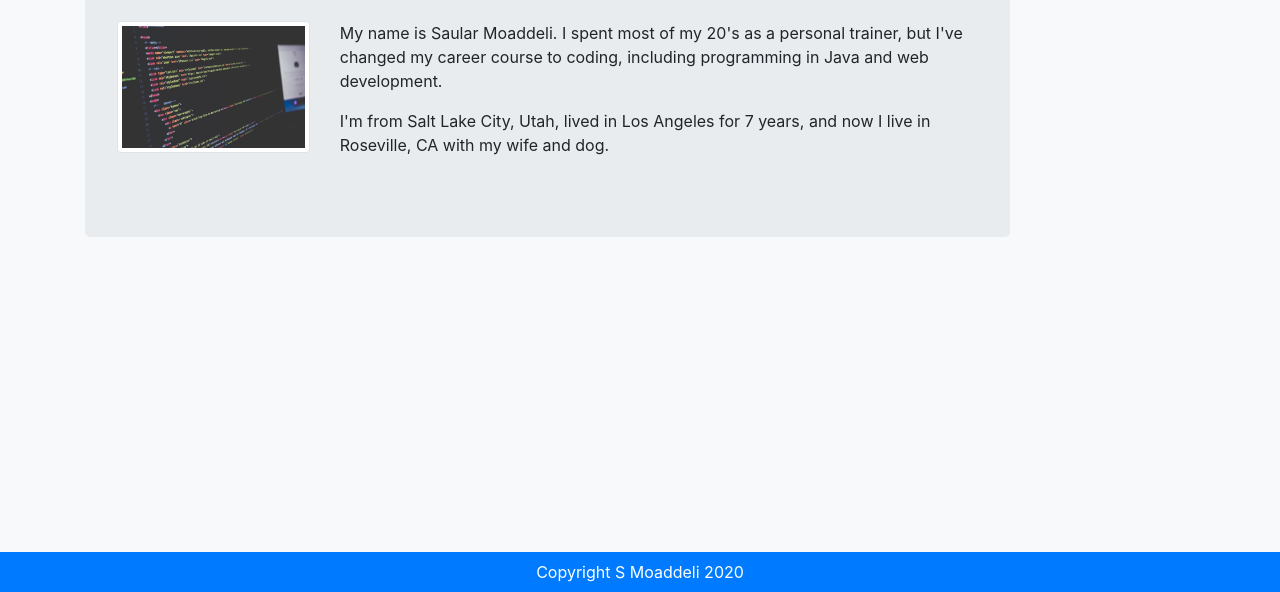
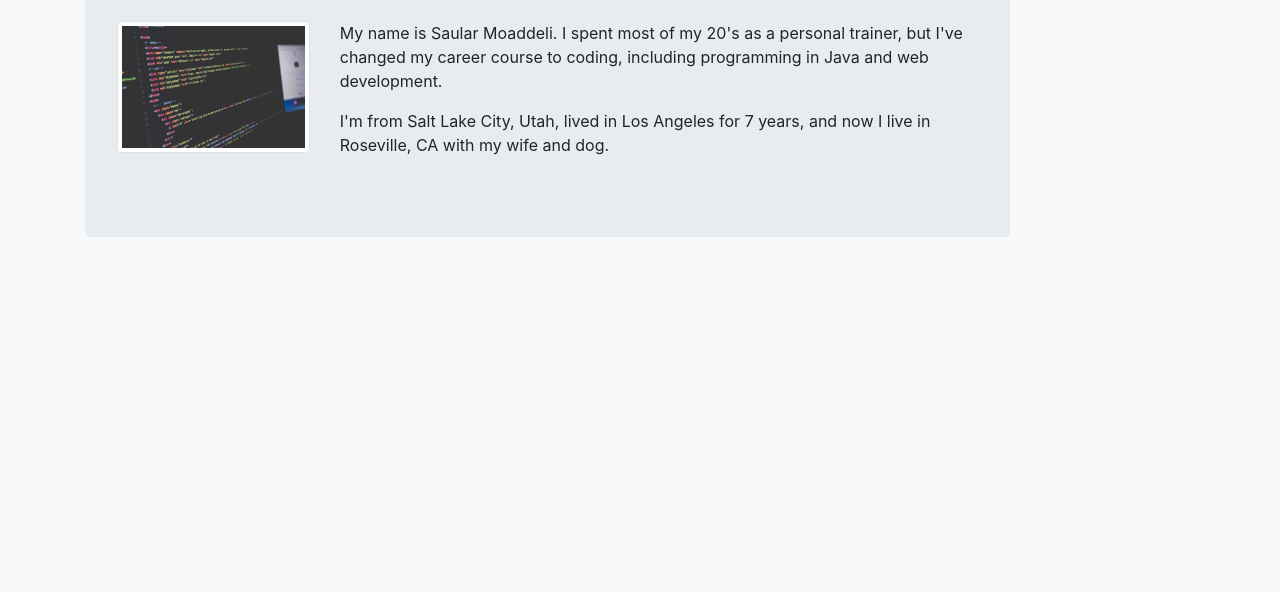
Before and after one commit to saularjm/bootstrap-portfolio, a plain HTML site: page index.html in a window 1280 px wide. Shown: the part 208-800 px from the top of the page. Drawn offline with nearby package versions, Linux system fonts and the light colour scheme.

Commit message:
final version

```diff
--- a/index.html
+++ b/index.html
@@ -70,13 +70,5 @@
       </div>
     </div>
   </div>
-
-  <!--Footer-->
-  <footer class="footer fixed-bottom mt-auto mb-0 py-2 bg-primary text-white">
-    <div class="container text-center">
-      <span class="text-muted text-reset">Copyright S Moaddeli 2020</span>
-    </div>
-  </footer>
-
 </body>
 </html>
```
Also changed, not shown: contact.html (+0 -8 lines), portfolio.html (+0 -8 lines), 1 other file.
